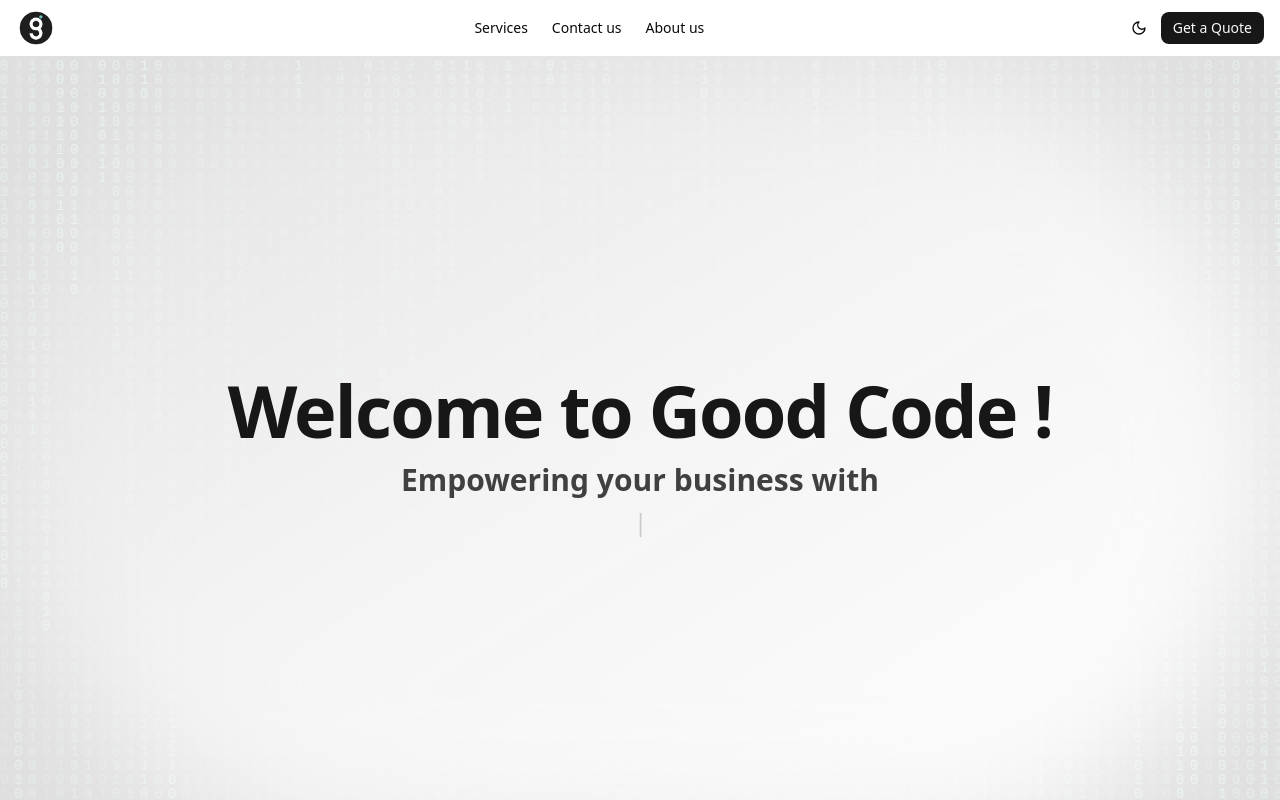
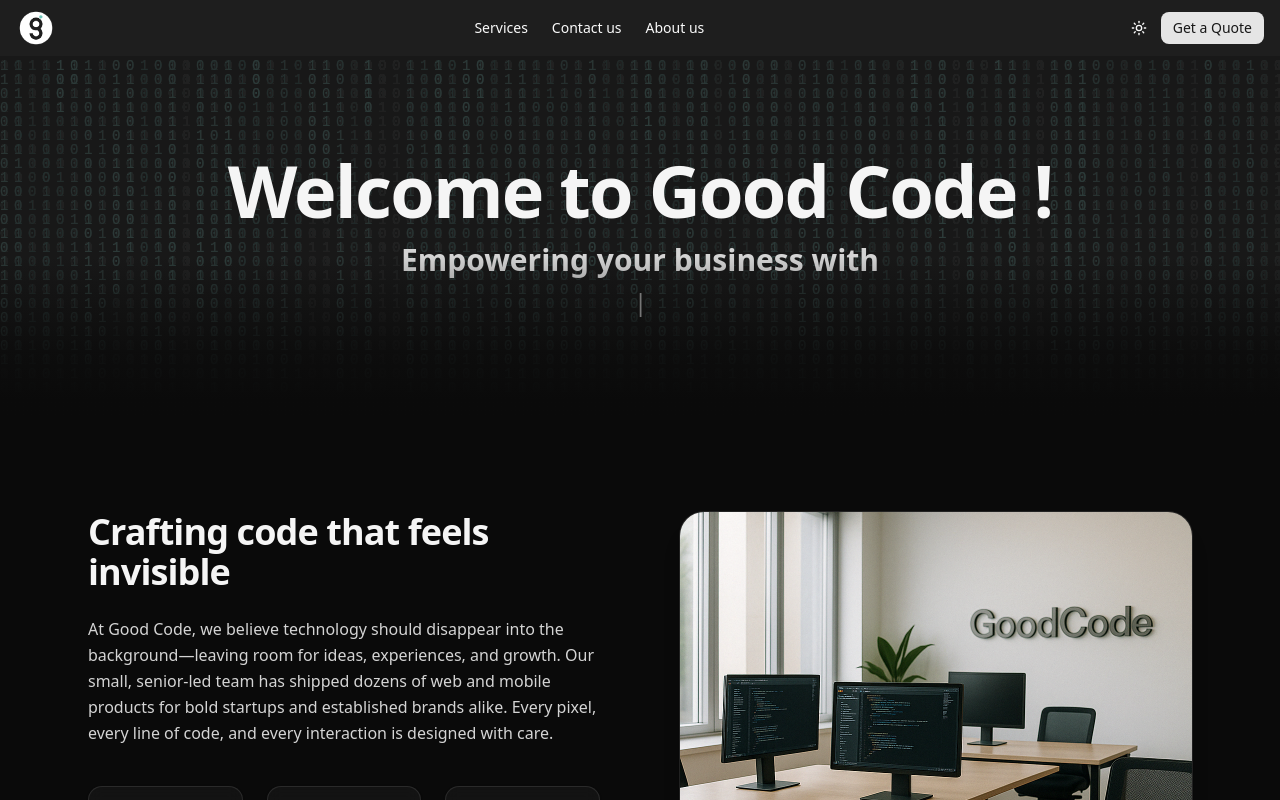
Before and after one commit to Good-Codes/home-site, a Next.js app: page / in a window 1280 px wide. Shown: the top 800 px of the page. Built offline with nearby package versions, Linux system fonts and the light colour scheme.

Commit message:
Removed vinette on centered hero text and added blur to the bottom of matrix.

```diff
--- a/app/layout.tsx
+++ b/app/layout.tsx
@@ -33,7 +33,7 @@ export default function RootLayout({
       <body
         className={`${geistSans.variable} ${geistMono.variable} antialiased`}
       >
-        <ThemeProvider attribute="class" defaultTheme="system">
+        <ThemeProvider attribute="class" defaultTheme="dark" enableSystem={false}>
           <Navbar />
           {children}
         </ThemeProvider>
--- a/components/about.tsx
+++ b/components/about.tsx
@@ -40,9 +40,9 @@ export default function About() {
       viewport={{ once: true }}
     >
       {/* Decorative background ring */}
-      <div className="pointer-events-none absolute inset-y-0 right-1/2 -z-10 w-[120%] translate-x-1/2 rotate-45 overflow-hidden blur-2xl">
+      {/* <div className="pointer-events-none absolute inset-y-0 right-1/2 -z-10 w-[120%] translate-x-1/2 rotate-45 overflow-hidden blur-2xl">
         <div className="aspect-[4/3] w-full bg-gradient-to-tr from-neutral-200 via-white to-neutral-300 dark:from-neutral-800 dark:via-neutral-900 dark:to-black" />
-      </div>
+      </div> */}
 
       <div className="container mx-auto grid max-w-6xl grid-cols-1 gap-12 px-6 md:grid-cols-2 md:gap-20">
         {/* Copy */}
--- a/components/hero.tsx
+++ b/components/hero.tsx
@@ -22,7 +22,7 @@ export default function Hero() {
   };
   return (
     <motion.section
-      className="relative isolate w-full overflow-hidden bg-background min-h-screen flex items-center"
+      className="relative isolate w-full overflow-hidden bg-background min-h-[45vh] flex items-center"
       variants={sectionVariants}
       initial="hidden"
       whileInView="visible"
@@ -34,7 +34,7 @@ export default function Hero() {
         aria-hidden
         className="pointer-events-none absolute inset-0 -z-10 flex justify-center"
       >
-        <div className="aspect-square w-[80rem] rounded-full bg-gradient-to-br from-neutral-200/50 via-neutral-100 to-white dark:from-neutral-800/50 dark:via-neutral-900 dark:to-black blur-3xl" />
+        {/* <div className="aspect-square w-[80rem] rounded-full bg-gradient-to-br from-neutral-200/50 via-neutral-100 to-white dark:from-neutral-800/50 dark:via-neutral-900 dark:to-black blur-3xl" /> */}
       </div>
 
       <div className="container mx-auto px-6 text-center">
--- a/components/ui/matrix-background.tsx
+++ b/components/ui/matrix-background.tsx
@@ -7,13 +7,10 @@ export default function MatrixBackground() {
   useEffect(() => {
     const canvas = canvasRef.current!
     const ctx = canvas.getContext("2d")!
+    const parent = canvas.parentElement!
 
-    const resizeCanvas = () => {
-      canvas.width = window.innerWidth
-      canvas.height = window.innerHeight
-    }
-
-    resizeCanvas()
+    canvas.width = parent.offsetWidth
+    canvas.height = parent.offsetHeight
 
     const letters = "01"
     const fontSize = 14
@@ -46,18 +43,16 @@ export default function MatrixBackground() {
 
     const interval = setInterval(draw, 33)
 
-    window.addEventListener('resize', resizeCanvas)
-
-    return () => {
-      clearInterval(interval)
-      window.removeEventListener('resize', resizeCanvas)
-    }
+    return () => clearInterval(interval)
   }, [])
 
   return (
-    <canvas
-      ref={canvasRef}
-      className="fixed inset-0 -z-10 opacity-15"
-    />
+    <>
+      <canvas
+        ref={canvasRef}
+        className="absolute top-0 left-0 -z-10 w-full h-full opacity-20"
+      />
+      <div className="pointer-events-none absolute bottom-0 left-0 w-full h-40 bg-gradient-to-t from-neutral-100 from-10% via-neutral-100/70 via-40% to-transparent dark:from-neutral-950 dark:from-10% dark:via-neutral-950/80 dark:via-40%" />
+    </>
   )
 }
```
